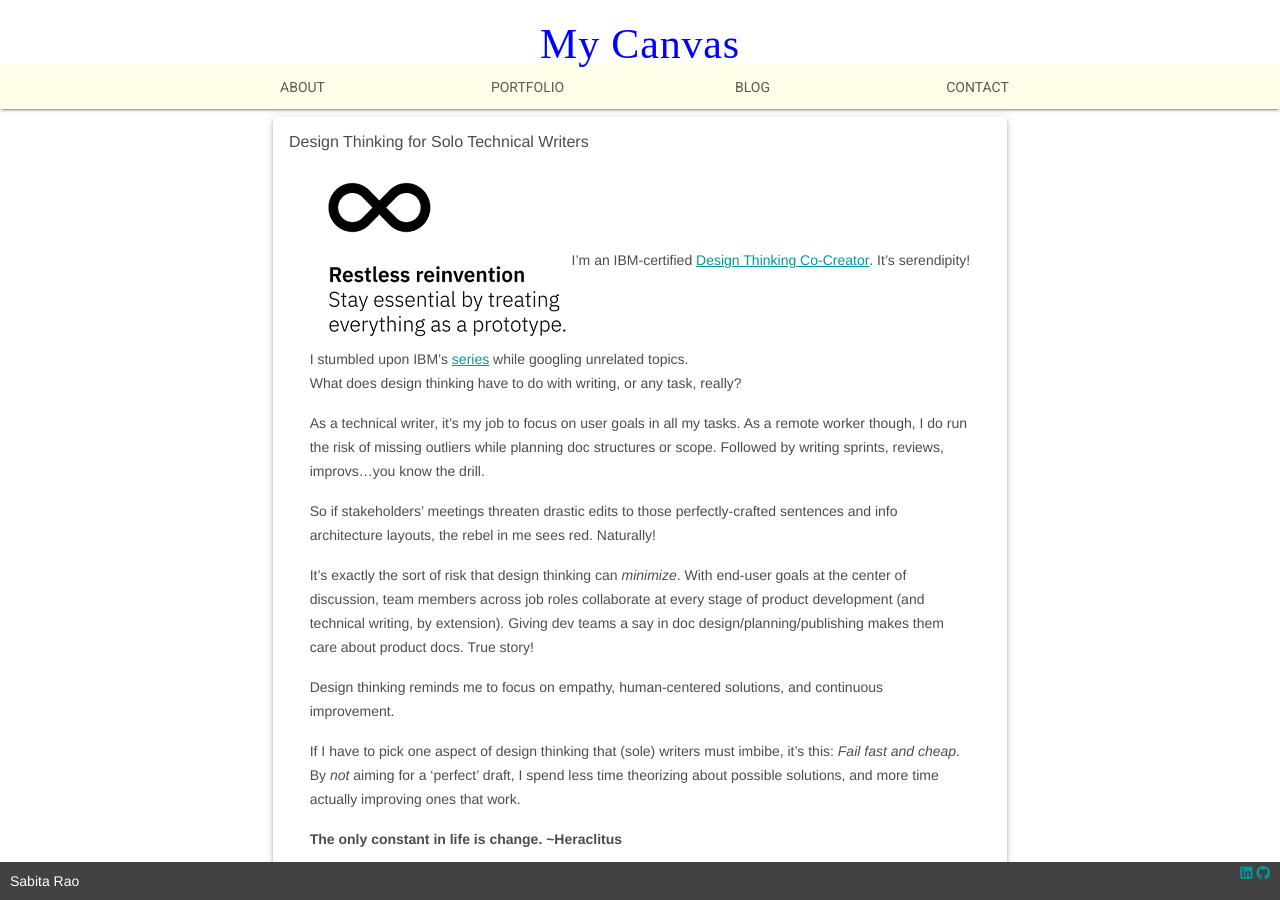
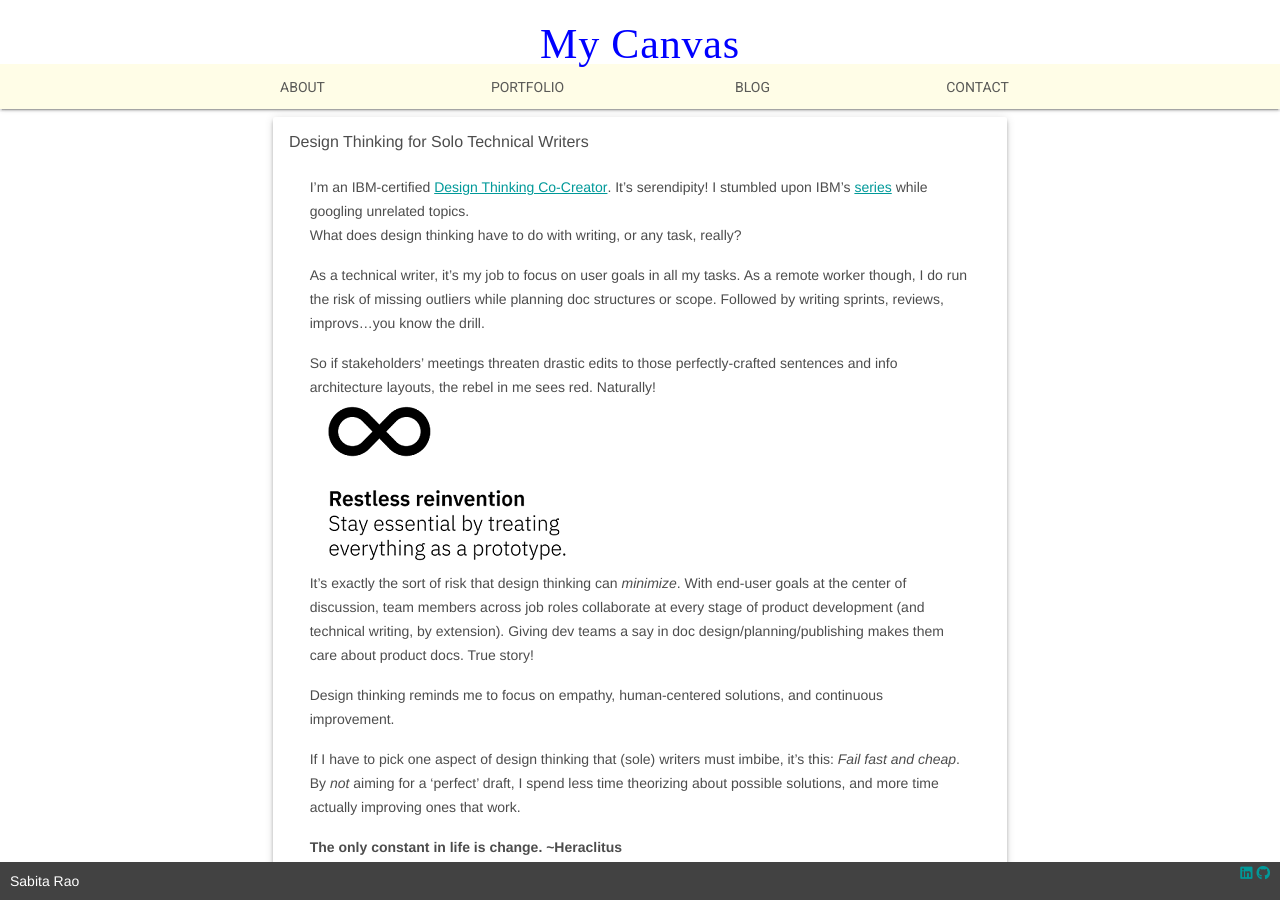
Before and after one commit to sabitarao/sabitarao.github.io, a Jekyll site: the page built from _posts/2020-04-11-design-thinking-solo-writers.markdown, in a window 1280 px wide. Built offline with Jekyll 4.4.1, drawn with Linux system fonts in a browser that asks for light colours; nearby versions of some CDN libraries; some web fonts are replaced.

Commit message:
post align

```diff
--- a/_posts/2020-04-11-design-thinking-solo-writers.markdown
+++ b/_posts/2020-04-11-design-thinking-solo-writers.markdown
@@ -4,14 +4,13 @@ title: "Design Thinking for Solo Technical Writers"
 show: true
 comments: true
 ---
-<img src="/assets/restless-reinvention.PNG" align ="middle">
 I'm an IBM-certified [Design Thinking Co-Creator](https://www.youracclaim.com/badges/231db2da-f36e-44e0-8cdc-af5ab45c6db0/public_url). It's serendipity! I stumbled upon IBM's [series](https://www.ibm.com/design/thinking/page/courses/Practitioner) while googling unrelated topics.
 What does design thinking have to do with writing, or any task, really?
 
 As a technical writer, it's my job to focus on user goals in all my tasks. As a remote worker though, I do run the risk of missing outliers while planning doc structures or scope. Followed by writing sprints, reviews, improvs...you know the drill.
 
 So if stakeholders' meetings threaten drastic edits to those perfectly-crafted sentences and info architecture layouts, the rebel in me sees red. Naturally!
-
+<img src="/assets/restless-reinvention.PNG" align ="middle">
 It's exactly the sort of risk that design thinking can *minimize*. With end-user goals at the center of discussion, team members across job roles collaborate at every stage of product development (and technical writing, by extension). Giving dev teams a say in doc design/planning/publishing makes them care about product docs. True story!
 
 Design thinking reminds me to focus on empathy, human-centered solutions, and continuous improvement.
```
